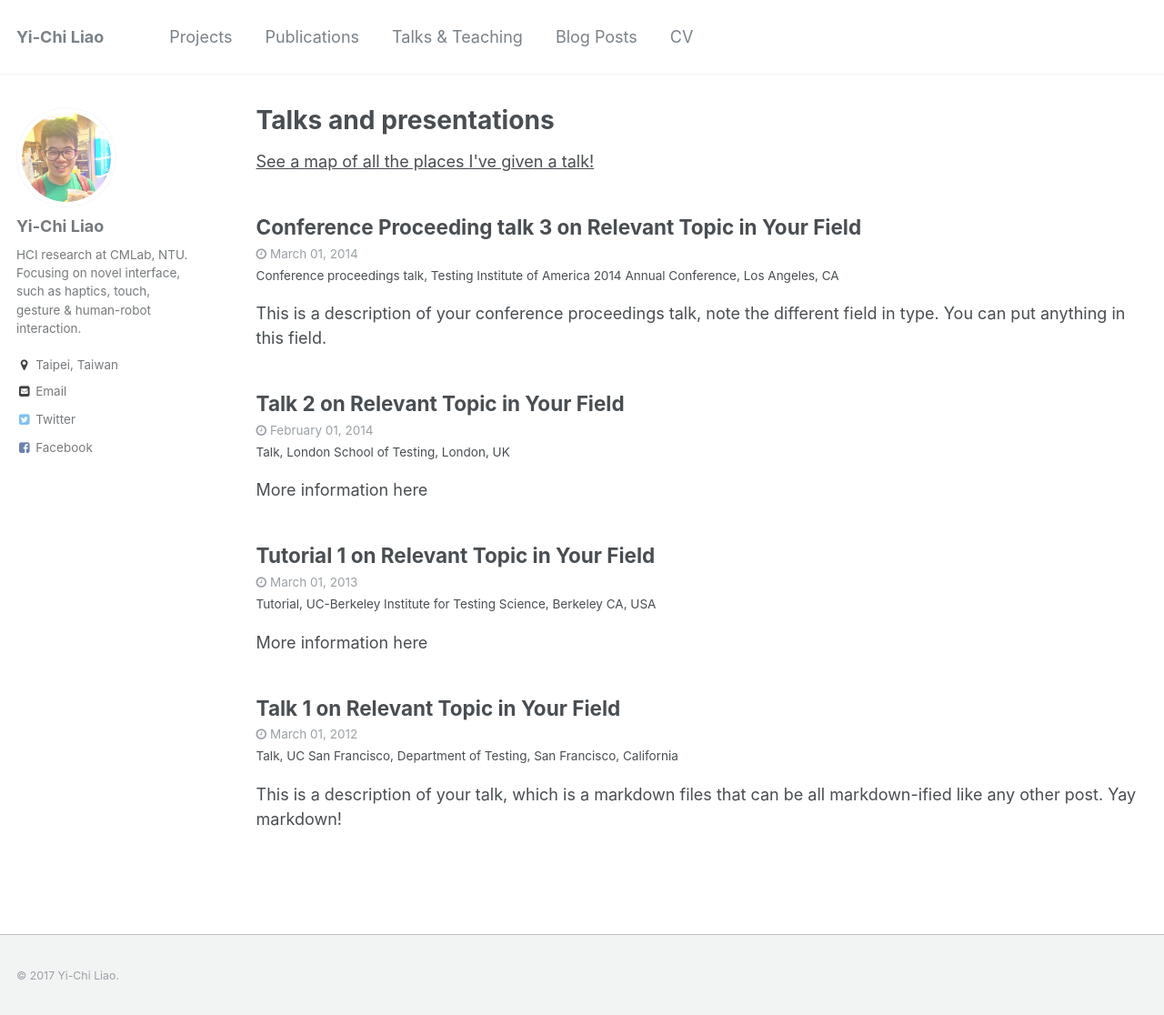
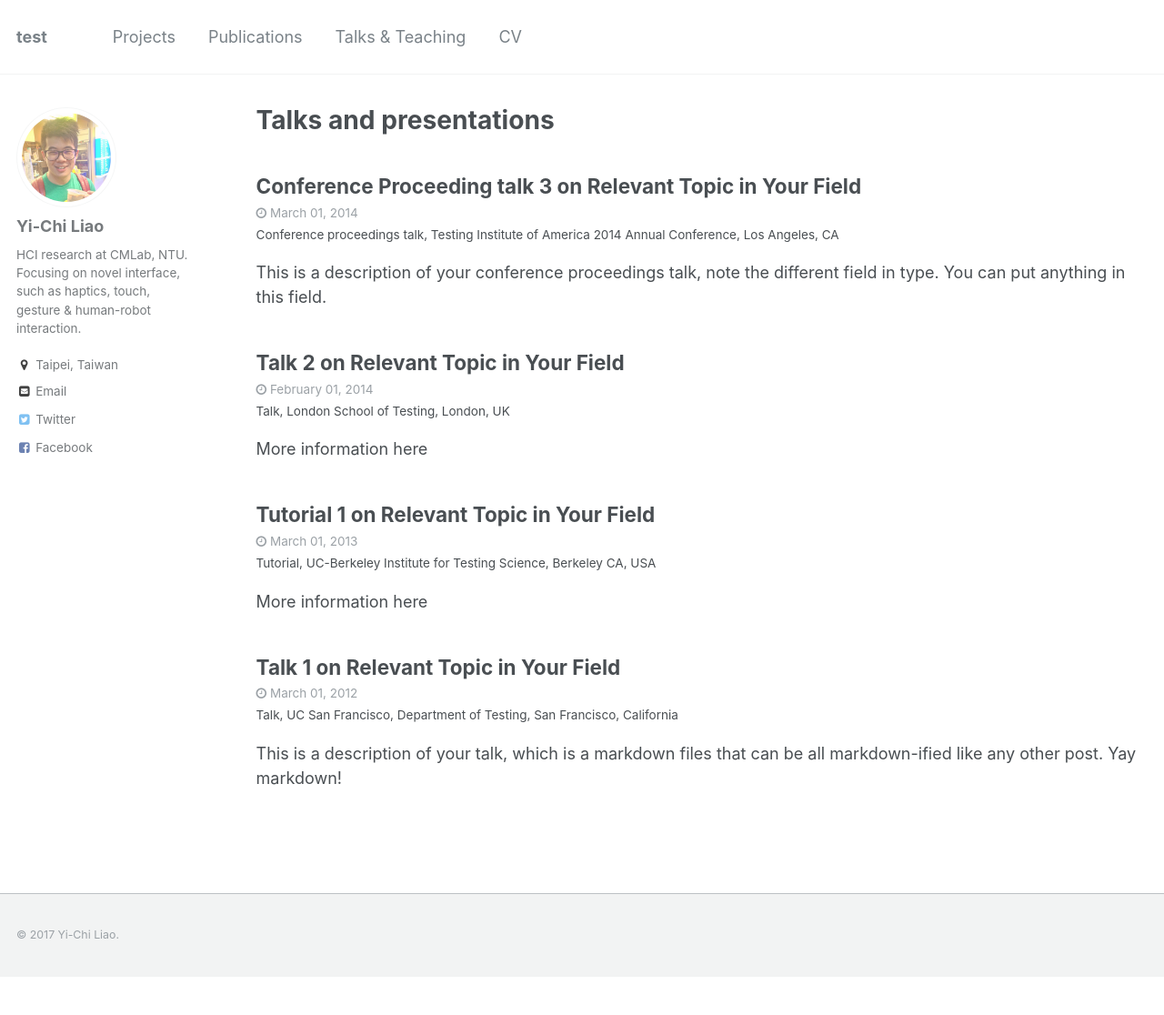
Before and after one commit to yichiliao/yichiliao.github.io, a Jekyll site: the page built from _pages/talks.html, in a window 1280 px wide and 1119 px high. Shown: the top 1116 px of the window at 91% size. Built offline with Jekyll 4.4.1, drawn with Linux system fonts in a browser that asks for light colours.

Commit message:
site title

```diff
--- a/_config.yml
+++ b/_config.yml
@@ -7,7 +7,7 @@
 
 # Site Settings
 locale                   : "en-US"
-title                    : "Yi-Chi Liao"
+title                    : "test"
 title_separator          : "-"
 name                     : &name "Yi-Chi Liao"
 description              : &description "HCI Research Assistant at CMLab, NTU. Focusing on novel interaction, such as haptics, touch, gesture & human-robot interacion."
--- a/_data/navigation.yml
+++ b/_data/navigation.yml
@@ -9,8 +9,5 @@
   - title: "Talks & Teaching"
     url: /talks/
 
-  - title: "Blog Posts"
-    url: /year-archive/
-
   - title: "CV"
     url: /files/edgevib_uist16.pdf
--- a/_pages/talks.html
+++ b/_pages/talks.html
@@ -5,7 +5,7 @@
 author_profile: true
 ---
 
-<p style="text-decoration:underline;"><a href="/talkmap.html">See a map of all the places I've given a talk!</a></p>
+<!--p style="text-decoration:underline;"><a href="/talkmap.html">See a map of all the places I've given a talk!</a></p-->
 
 {% for post in site.talks reversed %}
   {% include archive-single-talk.html %}
```
